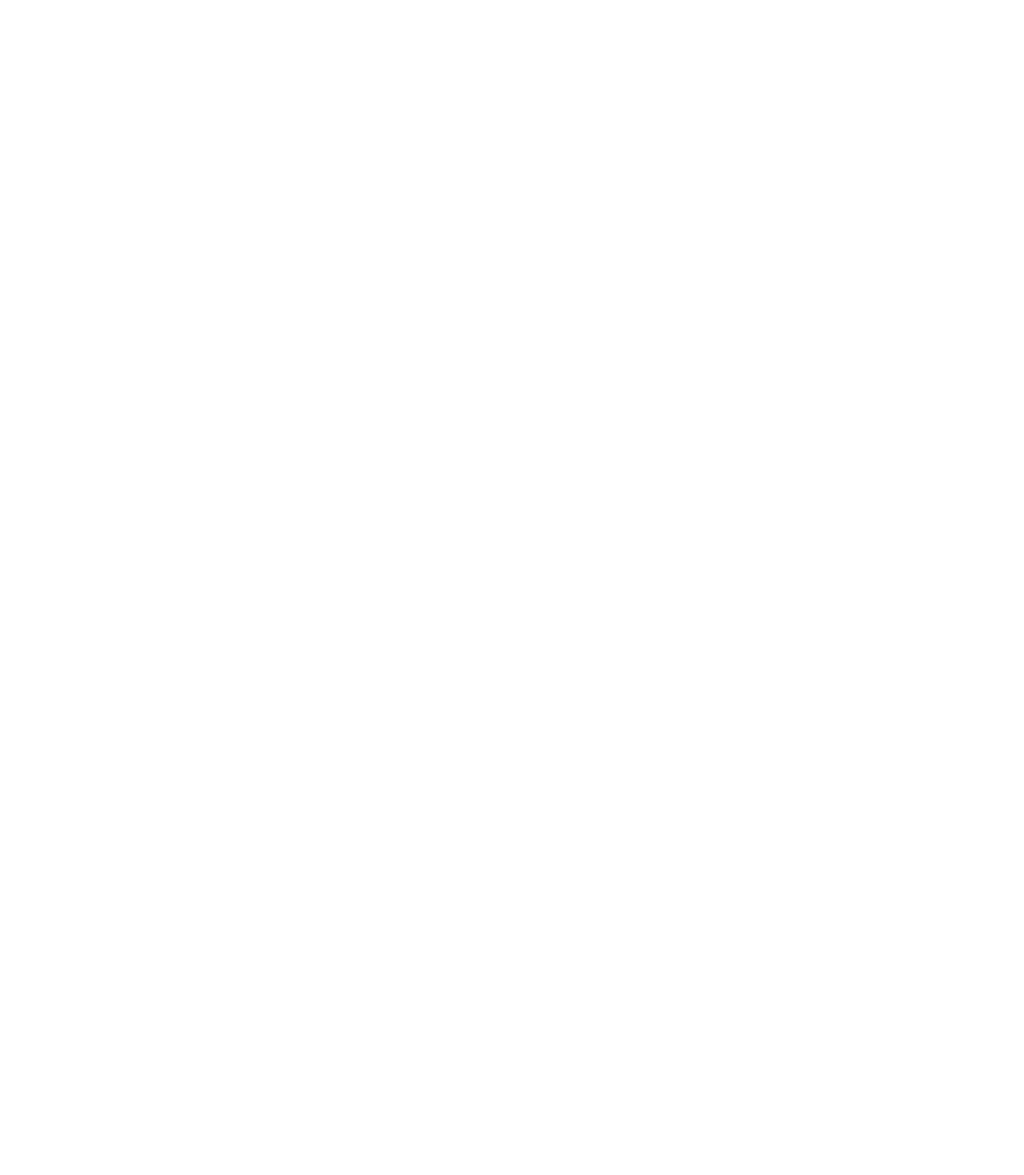
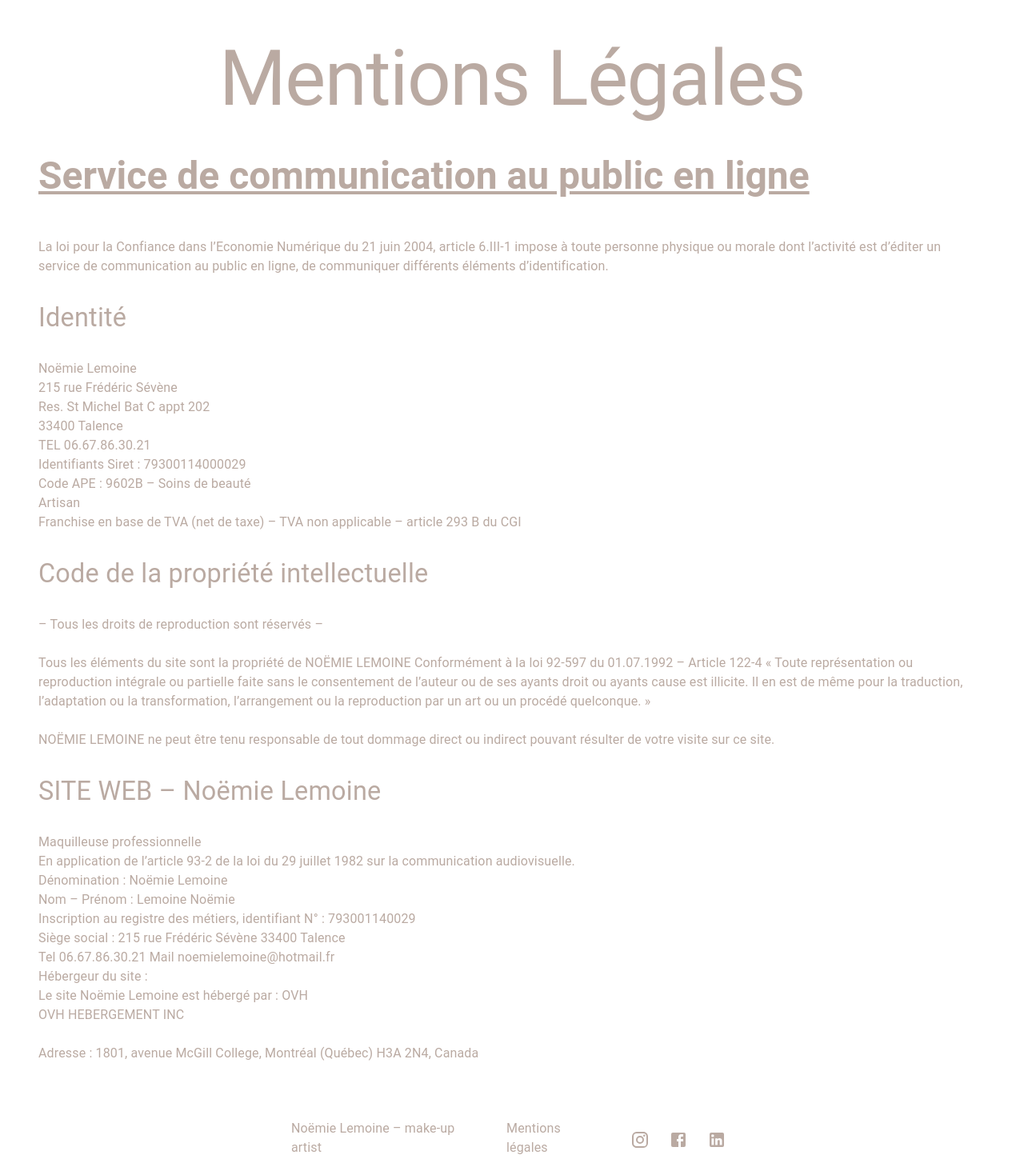
Before and after one commit to nicolasgodineau/Noemie_lemoine, a React (Create React App) app: page /mention_legales in a window 1280 px wide. Before the commit this address had no page. Shown: the part 62-1531 px from the top of the page at 80% size. Before the commit the page ends 800 px from the top, so only its background shows below. Built offline with nearby package versions, Linux system fonts and the light colour scheme.

Commit message:
Ajout de homepage dans package.json création de la page des mentions légales ajout de la route et ajout dans le footer

```diff
--- a/package.json
+++ b/package.json
@@ -1,5 +1,6 @@
 {
     "name": "noemie_lemoine",
+    "homepage": "https://www.noemielemoine.com",
     "version": "0.1.0",
     "private": true,
     "dependencies": {
--- a/src/App.jsx
+++ b/src/App.jsx
@@ -12,6 +12,7 @@ import About from "./pages/About.jsx";
 import Portfolio from "./pages/Portfolio.jsx";
 import Cv from "./pages/CV.jsx";
 import BackToTop from "./components/BackToTop.jsx";
+import MentionLegales from "./pages/MentionsLegales.jsx";
 
 export default function App() {
     // Permet le retour en haut de page
@@ -48,6 +49,7 @@ export default function App() {
                 <Route path="/portfolio" element={<Portfolio />} />
                 <Route path="/apropos" element={<About />} />
                 <Route path="/cv" element={<Cv />} />
+                <Route path="/mention_legales" element={<MentionLegales />} />
             </Routes>
             <BackToTop />
         </>
--- a/src/components/Footer.jsx
+++ b/src/components/Footer.jsx
@@ -1,7 +1,8 @@
-import { Container, Typography } from "@mui/material";
+import { Container, Typography, Button, MenuItem } from "@mui/material";
 import React from "react";
 import SocialMenu from "./SocialMenu.jsx";
 import { useTheme } from "@mui/material/styles";
+import { NavLink } from "react-router-dom";
 export default function Footer() {
     const theme = useTheme();
     return (
@@ -9,7 +10,6 @@ export default function Footer() {
             component="footer"
             disableGutters={false}
             maxWidth="sm"
-            fixed
             sx={{
                 paddingY: "1rem",
                 display: "flex",
@@ -25,6 +25,24 @@ export default function Footer() {
             }}
         >
             <Typography>Noëmie Lemoine – make-up artist</Typography>
+            <Button
+                component={NavLink}
+                aria-controls="button"
+                aria-label="button navigation"
+                to="/mention_legales"
+                color="primary"
+                sx={{
+                    textTransform: "none",
+                    ":hover": {
+                        bgcolor: "unset",
+                        textDecoration: "underline",
+                        textUnderlineOffset: "0.2rem",
+                        color: `${theme.palette.link} !important`,
+                    },
+                }}
+            >
+                <Typography variant="body1">Mentions légales</Typography>
+            </Button>
             <SocialMenu gap="1rem" />
         </Container>
     );
--- a/src/components/ImgsPortfolio.jsx
+++ b/src/components/ImgsPortfolio.jsx
@@ -30,9 +30,9 @@ export default function ImgsPortfolio() {
                             width: "100%",
                             maxWidth: "1280px",
                         }}
-                        /*                         loading="lazy"
+                        loading="lazy"
                         data-aos="fade-up"
-                        data-aos-delay={delay} */
+                        data-aos-delay={delay}
                     />
                 );
             })}
--- a/src/locales/fr.json
+++ b/src/locales/fr.json
@@ -275,6 +275,9 @@
             }
         ]
     },
+    "mentionsLegales": {
+        "title": "Mentions légales"
+    },
     "menuNavigation": [
         {
             "label": "Accueil",
--- /dev/null
+++ b/src/pages/MentionsLegales.jsx
@@ -0,0 +1,130 @@
+import React from "react";
+import { Typography, Link, Container, Box } from "@mui/material";
+import { useTranslation } from "react-i18next";
+import { useTheme } from "@mui/material/styles";
+import Layout from "../Layouts/Layout.jsx";
+
+export default function MentionLegales() {
+    const { t } = useTranslation();
+    const theme = useTheme();
+
+    const maxWidth = theme.breakpoints.values.lg;
+    const cvData = t("cv", {
+        returnObjects: true,
+    });
+
+    const formatTextWithLink = (item) => {
+        if (item.linkText && item.text && item.text.includes(item.linkText)) {
+            const parts = item.text.split(item.linkText);
+            return (
+                <Typography variant="subtitle1">
+                    {parts[0]}
+                    <Link
+                        href={item.link}
+                        target="_blank"
+                        rel="noopener noreferrer"
+                        sx={{
+                            color: "#b3a7f9",
+                            fontWeight: "bold",
+                        }}
+                    >
+                        {item.linkText}
+                    </Link>
+                    {parts[1]}
+                </Typography>
+            );
+        } else {
+            return <Typography variant="subtitle1">{item.text}</Typography>;
+        }
+    };
+
+    return (
+        <Layout h1="mentionsLegales.title" maxWidth={maxWidth}>
+            <Container
+                component="section"
+                maxWidth="lg"
+                sx={{
+                    display: "flex",
+                    flexDirection: "column",
+                    gap: "2rem",
+                    alignContent: "top",
+                    /*                     alignItems: "center",
+                    justifyContent: "center", */
+                    [theme.breakpoints.down("md")]: {
+                        flexDirection: "column",
+                        alignItems: "center",
+                    },
+                }}
+            >
+                <Typography
+                    variant="h3"
+                    gutterBottom
+                    sx={{
+                        fontWeight: "bold",
+                        textDecoration: "underline",
+                        textUnderlineOffset: "0.2rem",
+                    }}
+                >
+                    Service de communication au public en ligne
+                </Typography>
+                <Typography variant="body1">
+                    La loi pour la Confiance dans l’Economie Numérique du 21
+                    juin 2004, article 6.III-1 impose à toute personne physique
+                    ou morale dont l’activité est d’éditer un service de
+                    communication au public en ligne, de communiquer différents
+                    éléments d’identification.
+                </Typography>
+                <Typography variant="h4">Identité</Typography>
+                <Typography>
+                    Noëmie Lemoine <br /> 215 rue Frédéric Sévène
+                    <br /> Res. St Michel Bat C appt 202
+                    <br /> 33400 Talence
+                    <br /> TEL 06.67.86.30.21
+                    <br /> Identifiants Siret : 79300114000029 <br />
+                    Code APE : 9602B – Soins de beauté
+                    <br />
+                    Artisan
+                    <br /> Franchise en base de TVA (net de taxe) – TVA non
+                    applicable – article 293 B du CGI
+                </Typography>
+                <Typography variant="h4">
+                    Code de la propriété intellectuelle
+                </Typography>
+                <Typography>
+                    – Tous les droits de reproduction sont réservés – <br />
+                    <br />
+                    Tous les éléments du site sont la propriété de NOËMIE
+                    LEMOINE Conformément à la loi 92-597 du 01.07.1992 – Article
+                    122-4 « Toute représentation ou reproduction intégrale ou
+                    partielle faite sans le consentement de l’auteur ou de ses
+                    ayants droit ou ayants cause est illicite. Il en est de même
+                    pour la traduction, l’adaptation ou la transformation,
+                    l’arrangement ou la reproduction par un art ou un procédé
+                    quelconque. »<br />
+                    <br /> NOËMIE LEMOINE ne peut être tenu responsable de tout
+                    dommage direct ou indirect pouvant résulter de votre visite
+                    sur ce site.
+                </Typography>
+                <Typography variant="h4">SITE WEB – Noëmie Lemoine</Typography>
+                <Typography>
+                    Maquilleuse professionnelle <br />
+                    En application de l’article 93-2 de la loi du 29 juillet
+                    1982 sur la communication audiovisuelle.
+                    <br />
+                    Dénomination : Noëmie Lemoine <br />
+                    Nom – Prénom : Lemoine Noëmie <br />
+                    Inscription au registre des métiers, identifiant N° :
+                    793001140029 <br />
+                    Siège social : 215 rue Frédéric Sévène 33400 Talence <br />
+                    Tel 06.67.86.30.21 Mail noemielemoine@hotmail.fr <br />
+                    Hébergeur du site : <br />
+                    Le site Noëmie Lemoine est hébergé par : OVH <br />
+                    OVH HEBERGEMENT INC <br />
+                    <br />
+                    Adresse : 1801, avenue McGill College, Montréal (Québec) H3A
+                    2N4, Canada
+                </Typography>
+            </Container>
+        </Layout>
+    );
+}
```
Also changed, not shown: 1 other file (tests, documents, lock files or other folders).
